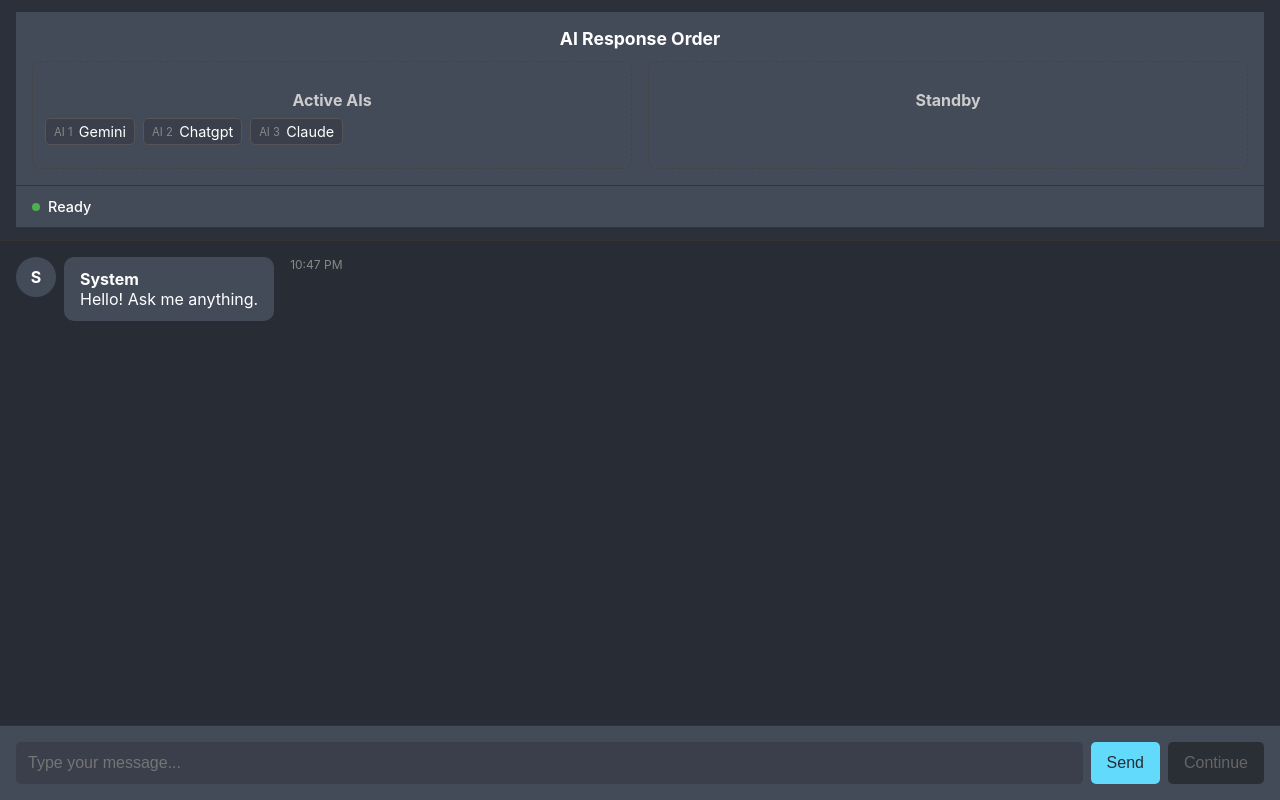
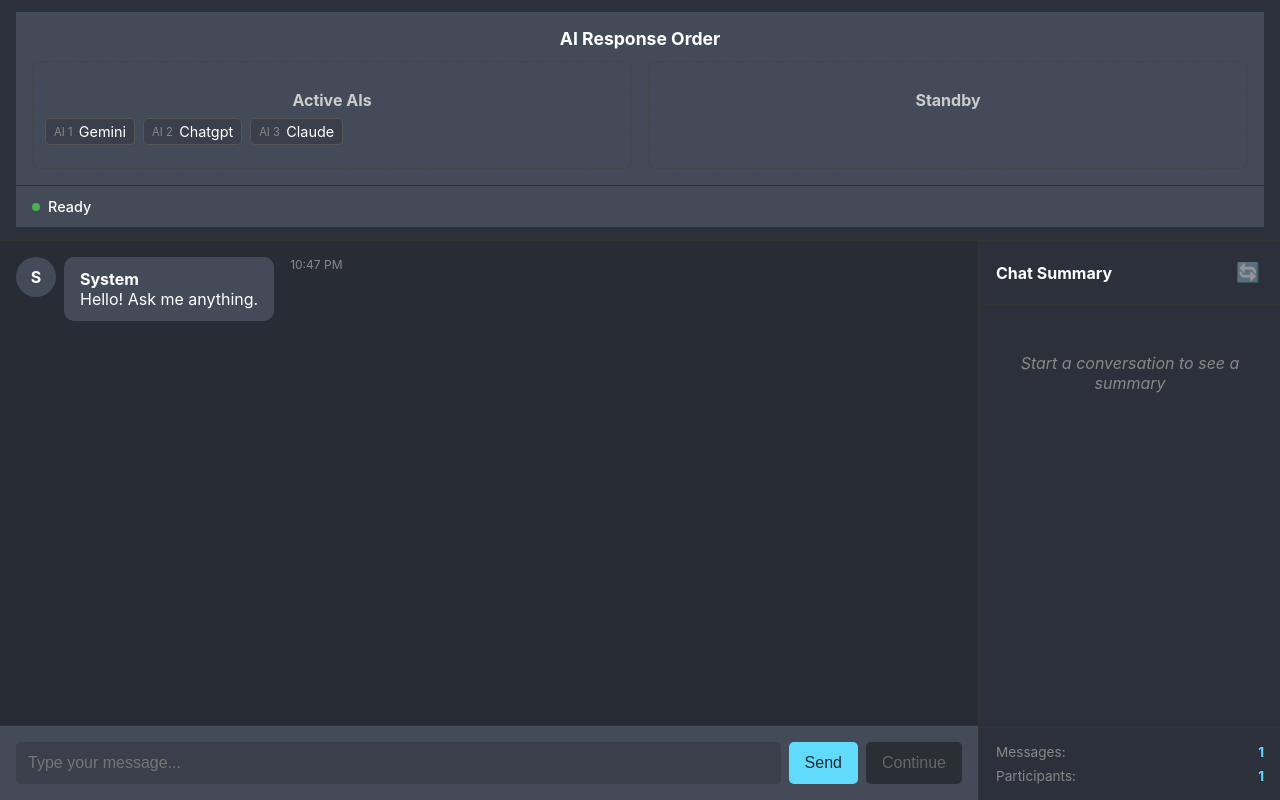
Before and after one commit to codingcorgis/multi-ai-chat, a React (Create React App) app: page / in a window 1280 px wide. Built offline with nearby package versions, Linux system fonts and the light colour scheme; the HTML template or start-up script is replaced by a standard one.

Commit message:
Add summary toolbar with Gemini-powered chat summarization

```diff
--- a/src/components/ChatWindow.js
+++ b/src/components/ChatWindow.js
@@ -2,6 +2,7 @@ import React, { useState, useEffect, useRef } from 'react';
 import Message from './Message';
 import MessageInput from './MessageInput';
 import ModelSelector from './ModelSelector';
+import SummaryToolbar from './SummaryToolbar';
 
 const ChatWindow = () => {
   const [messages, setMessages] = useState([
@@ -148,6 +149,8 @@ const ChatWindow = () => {
         </div>
       </div>
 
+      {/* Main Content Area */}
+      <div className="chat-main-content">
         {/* Scrollable Chat Container */}
         <div className="chat-container">
           <div className="messages">
@@ -176,6 +179,10 @@ const ChatWindow = () => {
             canContinue={messages.length > 1 && !isProcessing}
           />
         </div>
+
+        {/* Summary Toolbar */}
+        <SummaryToolbar messages={messages} />
+      </div>
     </div>
   );
 };
--- /dev/null
+++ b/src/components/SummaryToolbar.js
@@ -0,0 +1,91 @@
+import React, { useState, useEffect } from 'react';
+
+const SummaryToolbar = ({ messages }) => {
+  const [summary, setSummary] = useState('');
+  const [isLoading, setIsLoading] = useState(false);
+  const [lastMessageCount, setLastMessageCount] = useState(0);
+
+  const generateSummary = async () => {
+    if (messages.length <= 1) {
+      setSummary('');
+      return;
+    }
+
+    setIsLoading(true);
+    try {
+      const response = await fetch('http://localhost:3001/api/summarize', {
+        method: 'POST',
+        headers: {
+          'Content-Type': 'application/json',
+        },
+        body: JSON.stringify({
+          messages: messages.filter(msg => msg.sender !== 'System'),
+        }),
+      });
+
+      const data = await response.json();
+      if (data.summary) {
+        setSummary(data.summary);
+      }
+    } catch (error) {
+      console.error('Error generating summary:', error);
+      setSummary('Failed to generate summary');
+    } finally {
+      setIsLoading(false);
+    }
+  };
+
+  useEffect(() => {
+    // Only regenerate summary if message count has changed significantly
+    if (Math.abs(messages.length - lastMessageCount) >= 2) {
+      setLastMessageCount(messages.length);
+      generateSummary();
+    }
+  }, [messages]);
+
+  return (
+    <div className="summary-toolbar">
+      <div className="summary-header">
+        <h3>Chat Summary</h3>
+        <button
+          className="refresh-summary-btn"
+          onClick={generateSummary}
+          disabled={isLoading || messages.length <= 1}
+        >
+          {isLoading ? '⏳' : '🔄'}
+        </button>
+      </div>
+
+      <div className="summary-content">
+        {messages.length <= 1 ? (
+          <p className="no-summary">Start a conversation to see a summary</p>
+        ) : isLoading ? (
+          <div className="summary-loading">
+            <span></span>
+            <span></span>
+            <span></span>
+          </div>
+        ) : (
+          <div className="summary-text">
+            {summary || 'Click refresh to generate summary'}
+          </div>
+        )}
+      </div>
+
+      <div className="summary-stats">
+        <div className="stat">
+          <span className="stat-label">Messages:</span>
+          <span className="stat-value">{messages.length}</span>
+        </div>
+        <div className="stat">
+          <span className="stat-label">Participants:</span>
+          <span className="stat-value">
+            {new Set(messages.map(m => m.sender)).size}
+          </span>
+        </div>
+      </div>
+    </div>
+  );
+};
+
+export default SummaryToolbar;
--- a/src/index.css
+++ b/src/index.css
@@ -114,6 +114,7 @@ code {
   flex-direction: column;
   overflow: hidden;
   min-height: 0;
+  border-right: 1px solid #333;
 }
 
 .messages {
@@ -358,3 +359,124 @@ code {
 .message-input button:disabled:hover {
   background-color: #2a2e35;
 }
+
+.chat-main-content {
+  display: flex;
+  flex: 1;
+  overflow: hidden;
+}
+
+.summary-toolbar {
+  width: 300px;
+  background-color: #2c303a;
+  border-left: 1px solid #333;
+  display: flex;
+  flex-direction: column;
+  overflow: hidden;
+}
+
+.summary-header {
+  padding: 1rem;
+  border-bottom: 1px solid #333;
+  display: flex;
+  justify-content: space-between;
+  align-items: center;
+  flex-shrink: 0;
+}
+
+.summary-header h3 {
+  margin: 0;
+  font-size: 1rem;
+  color: var(--text-color);
+}
+
+.refresh-summary-btn {
+  background: none;
+  border: none;
+  color: var(--primary-color);
+  font-size: 1.2rem;
+  cursor: pointer;
+  padding: 0.25rem;
+  border-radius: 4px;
+  transition: background-color 0.2s ease;
+}
+
+.refresh-summary-btn:hover:not(:disabled) {
+  background-color: rgba(97, 218, 251, 0.1);
+}
+
+.refresh-summary-btn:disabled {
+  opacity: 0.5;
+  cursor: not-allowed;
+}
+
+.summary-content {
+  flex: 1;
+  padding: 1rem;
+  overflow-y: auto;
+}
+
+.no-summary {
+  color: #888;
+  font-style: italic;
+  text-align: center;
+  margin: 2rem 0;
+}
+
+.summary-loading {
+  display: flex;
+  justify-content: center;
+  align-items: center;
+  gap: 0.5rem;
+  margin: 2rem 0;
+}
+
+.summary-loading span {
+  width: 8px;
+  height: 8px;
+  border-radius: 50%;
+  background-color: var(--primary-color);
+  animation: typing-bounce 1s infinite;
+}
+
+.summary-loading span:nth-child(2) {
+  animation-delay: 0.2s;
+}
+
+.summary-loading span:nth-child(3) {
+  animation-delay: 0.4s;
+}
+
+.summary-text {
+  line-height: 1.5;
+  color: var(--text-color);
+  font-size: 0.9rem;
+}
+
+.summary-stats {
+  padding: 1rem;
+  border-top: 1px solid #333;
+  flex-shrink: 0;
+}
+
+.stat {
+  display: flex;
+  justify-content: space-between;
+  align-items: center;
+  margin-bottom: 0.5rem;
+}
+
+.stat:last-child {
+  margin-bottom: 0;
+}
+
+.stat-label {
+  color: #888;
+  font-size: 0.85rem;
+}
+
+.stat-value {
+  color: var(--primary-color);
+  font-weight: bold;
+  font-size: 0.85rem;
+}
```
Also changed, not shown: 1 other file (tests, documents, lock files or other folders). Lines whose indentation alone changed are shown as unchanged.
